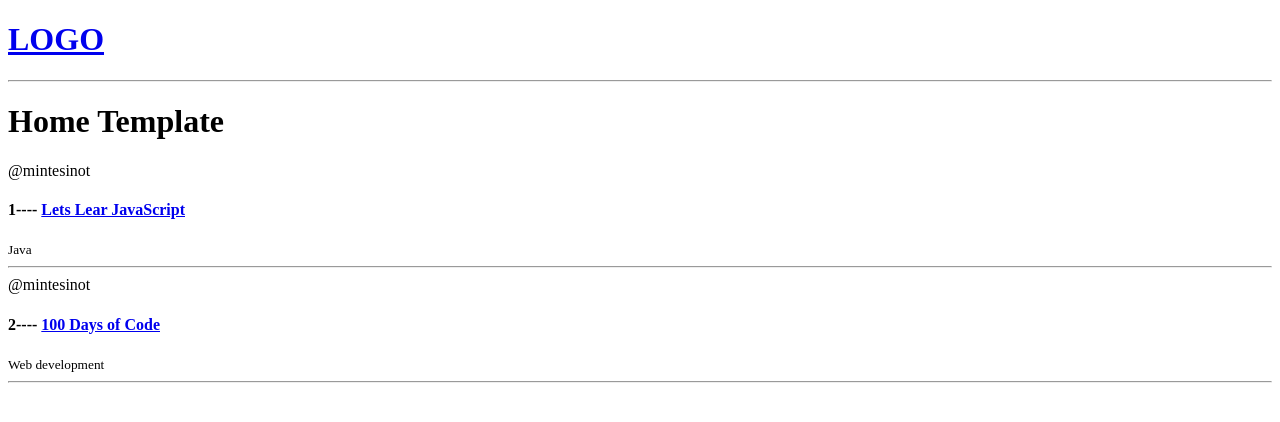
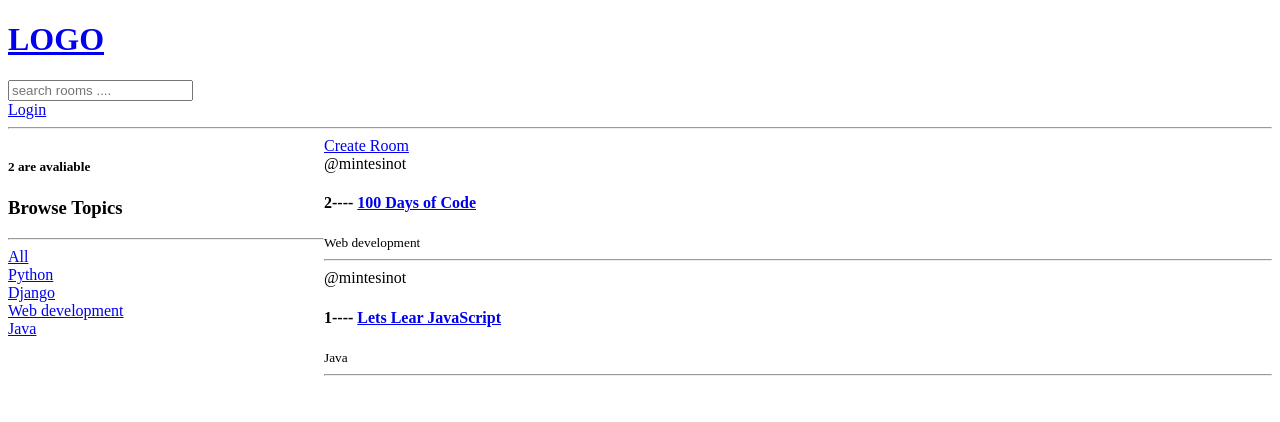
Before and after one commit to minte-atnafu/Django_project, a Django app: page / in a window 1280 px wide. Shown: the top 422 px of the page. Run offline with Django 5.2, Linux system fonts and the light colour scheme; data comes from the database, SQL or seed files in the repository; both versions use the stored data as it was after the commit.

Commit message:
login and registration page

```diff
--- a/base/models.py
+++ b/base/models.py
@@ -17,6 +17,9 @@ class Room(models.Model):
     updated = models.DateTimeField(auto_now=True)
     created = models.DateTimeField(auto_now_add = True)
 
+    class Meta:
+        ordering = ['-updated', '-created']
+
     def __str__(self):
         return self.name
 class Message(models.Model):
--- a/base/templates/base/home.html
+++ b/base/templates/base/home.html
@@ -1,12 +1,40 @@
 {% extends 'main.html' %}
 
 {% block content %}
-<h1>Home Template</h1>
 
-<div>
+<style>
+.home-container{
+  display: grid;
+  grid-template-columns: 1fr 3fr;
+}
+</style>
+
+<div class="home-container">
+
+  <div>
+    <h5>{{room_count}} are avaliable</h5>
+    <h3>Browse Topics</h3>
+    <hr>
+    <div>
+      <a href="{% url 'home' %}">All</a>
+    </div>
+      {% for topic in topics %}
+      <div>
+        <a href="{% url 'home'%}?p={{topic.name}}">{{topic.name}}</a>
+      </div>
+      {% endfor%}
+
+  </div>
+
+  <div>
+    <a href="{% url 'room-form' %}">Create Room</a>
     <div>
         {% for room in rooms %}
           <div>
+            {% if request.user == room.host%}
+            <a href="{% url 'update-room' room.id%}">edit</a>
+            <a href="{% url 'delete-room' room.id%}">delete</a>
+            {% endif %}
             <span>@{{room.host.username}}</span>
             <h4>{{room.id}}---- <a href='{% url 'room' room.id %}'>
                 {{room.name}}</a></h4>
@@ -16,5 +44,8 @@
           </div>
         {% endfor %}
     </div>
+  </div>
+
+
 </div>
  {% endblock %}
--- a/base/urls.py
+++ b/base/urls.py
@@ -2,6 +2,13 @@ from django.urls import path
 from . import views
 
 urlpatterns =[
+    path('login/', views.loginpage, name='login'),
+    path('logout/', views.logoutUser, name='logout'),
+    path('register/', views.registerUser, name='register'),
     path('', views.home, name='home'),
     path('room/<str:pk>/', views.room, name="room"),
+    path('room-form/', views.createRoom, name='room-form'),
+    path('update-room/<str:pk>/', views.updateRoom, name= 'update-room' ),
+    path('delete-room/<str:pk>/', views.deleteRoom, name='delete-room')
+
 ]
--- a/base/views.py
+++ b/base/views.py
@@ -1,6 +1,11 @@
-from django.shortcuts import render
+from django.shortcuts import render, redirect
 from django.http import HttpResponse
-from .models import Room
+from django.contrib.auth.decorators import login_required
+from .models import Room, Topic,User
+from .forms import RoomForm
+from django.db.models import Q
+from django.contrib import messages
+from django.contrib.auth import authenticate, login, logout
 # Create your views here.
 
 rooms = [
@@ -9,12 +14,93 @@ rooms = [
     {'id':3, 'name':'the strongest man'}
 ]
 
+def loginpage(request):
+    page = 'login'
+    if request.user.is_authenticated:
+        return redirect('home')
+
+
+    if request.method == 'POST':
+        username = request.POST.get('username')
+        password = request.POST.get('password')
+        try:
+           user=User.objects.get(username=username)
+        except:
+           messages.error(request,'user does not exsit')
+        user = authenticate(request, username=username, password=password)
+        if user is not None:
+            login(request, user)
+            return redirect('home')
+        else:
+           messages.error(request, 'username or password does not exist')
+    context = {'page':login}
+    return render(request, 'base/login_register.html', context)
+def logoutUser(request):
+    logout(request)
+    return redirect('home')
+
+def registerUser(request):
+    page='register'
+    context = {'page':register}
+    return render(request, 'base/login_register.html',context)
+
 def home(request):
-     rooms=Room.objects.all()
-     context={'rooms': rooms}
-     return render(request, 'base/home.html', context)
+    p = request.GET.get('p', '').strip()  # Get 'p' from URL
+    rooms = Room.objects.filter(Q(topic__name__icontains=p) |
+                                Q(name__icontains=p) |
+                                Q(description__icontains=p)) if p else Room.objects.all()
+    topics = Topic.objects.all()
+    room_count = rooms.count()
+    context = {'rooms': rooms, 'topics': topics, 'room_count': room_count}
+    return render(request, 'base/home.html', context)
+
 
 def room(request, pk):
     room= Room.objects.get(id=pk)
     context={'room':room}
     return render(request, 'base/room.html',context)
+@login_required(login_url='login')
+def createRoom(request):
+    form = RoomForm()
+    if request.method == 'POST':
+        form = RoomForm(request.POST)
+        if form.is_valid():
+            form.save()
+            return redirect('home')
+    context = {'form': form}
+    return render(request, 'base/room_form.html', context)
+
+@login_required(login_url='login')
+def updateRoom(request, pk):
+    room = Room.objects.get(id=pk)
+
+    # Check if the user is authenticated
+    if not request.user.is_authenticated:
+        return HttpResponse('You must be logged in to edit a room.')
+
+    # Check if the user is the host
+    if request.user != room.host:
+        return HttpResponse('You do not have permission here.')
+
+    form = RoomForm(instance=room)
+    if request.method == 'POST':
+        form = RoomForm(request.POST, instance=room)
+        if form.is_valid():
+            form.save()
+            return redirect('home')
+
+    context = {'form': form}
+    return render(request, 'base/room_form.html', context)
+
+@login_required(login_url='login')
+def deleteRoom(request, pk):
+    room = Room.objects.get(id=pk)
+    form = RoomForm(instance=room)
+
+    if request.user!=room.host:
+        return HttpResponse('you do not have permission here')
+
+    if request.method == 'POST':
+        room.delete()
+        return redirect('home')
+    return render(request, 'base/delete.html', {'obj':room})
--- a/templates/main.html
+++ b/templates/main.html
@@ -7,6 +7,13 @@
 </head>
 <body>
     {% include 'navbar.html' %}
+    {% if messages %}
+<ul class="messages">
+    {% for message in messages %}
+    <li>{{ message }}</li>
+    {% endfor %}
+</ul>
+{% endif %}
     {% block content%}
 
     {% endblock %}
--- a/templates/navbar.html
+++ b/templates/navbar.html
@@ -2,4 +2,13 @@
     <h1>LOGO</h1>
 </a>
 
+<form method="GET" action="{% url 'home' %}">
+    <input type="text" name="p" placeholder="search rooms ....">
+</form>
+
+{% if request.user.is_authenticated %}
+<a href="{% url 'logout' %}">Logout</a>
+{% else %}
+<a href="{% url 'login' %}">Login</a>
+{% endif %}
 <hr>
```
Also changed, not shown: base/forms.py (added, +8 -0 lines), base/templates/base/delete.html (added, +11 -0 lines), base/templates/base/login_register.html (added, +35 -0 lines), base/templates/base/room_form.html (added, +12 -0 lines), db.sqlite3.
